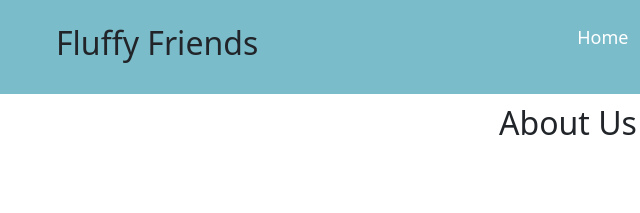
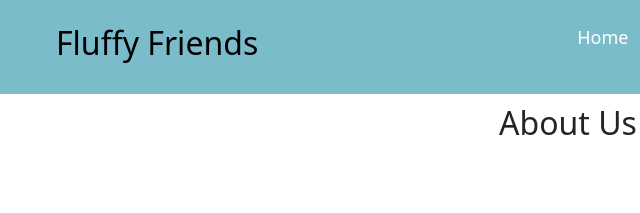
Before and after one commit to esojas/HCI-Group-Final-Project, a website: page AboutUs.html in a window 1280 px wide. Shown: the top 213 px of the page, 72-712 px from the left. Drawn offline with nearby package versions, Linux system fonts and the light colour scheme.

Commit message:
Update AboutUs.html

```diff
--- a/AboutUs.html
+++ b/AboutUs.html
@@ -18,7 +18,7 @@
         <div id="Home">
             <div class="toppart">
                 <nav>
-                    <h2>Fluffy Friends</h2>
+                    <a href="index.html" style="text-decoration: none; color: black;"><h2>Fluffy Friends</h2></a>
                     <ul class="navigation" id="sidemenu">
                         <li><a href="index.html">Home</a></li>
                         <li><a href="services.html">Service</a></li>
```
